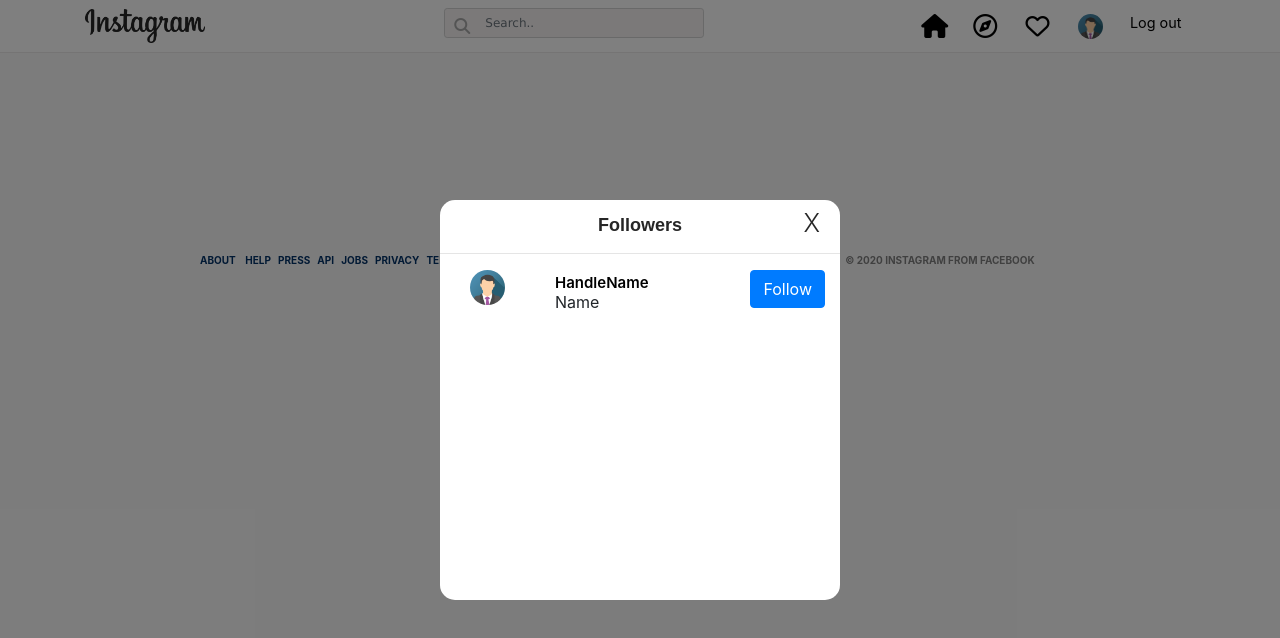
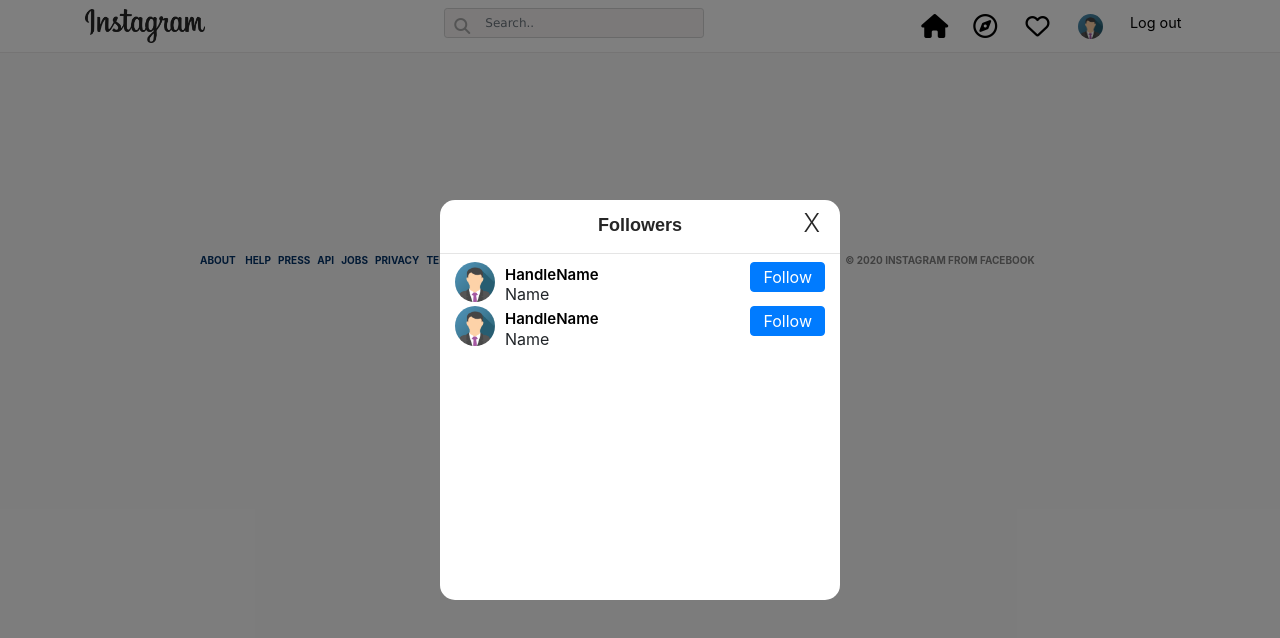
Before and after one commit to ambikak10/MERN-Stack-instagram-app, a React (Create React App) app in the folder client/: page /followers in a window 1280 px wide. Shown: the top 638 px of the page. Built offline with nearby package versions, Linux system fonts and the light colour scheme.

Commit message:
follow component

```diff
--- a/client/src/components/follow/Followers.js
+++ b/client/src/components/follow/Followers.js
@@ -20,11 +20,11 @@
 
               <div className='container'>
                 <div
-                  className='row'
+                  className='row spaceMargin'
                   // style={{ marginBottom: "10px" }}
                   // style={{position: "relative"}}
                 >
-                  <div className='col-sm-3 col-md-3 col-lg-3'>
+                  <div className='col-sm-3 col-md-3 col-lg-3 col-xxs-3'>
                     <Link to='#'>
                       <img
                         className='followers-avatar-icon'
@@ -34,14 +34,20 @@
                     </Link>
                   </div>
 
-                  <div className='col-sm-6 col-md-6 col-lg-6'>
-                    <Link to='#' class='fontStyleSizeColor'>
+                  <div className='col-sm-6 col-md-6 col-lg-6 col-xxs-6'>
+                    <Link
+                      to='#'
+                      class='fontStyleSizeColor'
+                      style={{ marginLeft: "-50px" }}
+                    >
                       HandleName
                     </Link>
-                    <div style={{ marginTop: "-4px" }}>Name</div>
+                    <div style={{ marginTop: "-4px", marginLeft: "-50px" }}>
+                      Name
+                    </div>
                   </div>
 
-                  <div className='col-sm-3 col-md-3 col-lg-3'>
+                  <div className='col-sm-3 col-md-3 col-lg-3 col-xxs-3'>
                     <button
                       className='btn btn-primary'
                       style={{
@@ -49,16 +55,17 @@
                         // right: "0",
                         // marginRight: "10px",
                         // height: "35px",
-                        // lineHeight: "2px",
+                        lineHeight: "2px",
                         // marginTop: "0px",
                         float: "right",
+                        height: "30px",
                       }}
                     >
                       Follow
                     </button>
                   </div>
 
-                  {/* <div className='col-sm-2 col-xxs-2 col-md-2 col-lg-2'>
+                  <div className='col-sm-3 col-md-3 col-lg-3 col-xxs-3'>
                     <Link to='#'>
                       <img
                         className='followers-avatar-icon'
@@ -68,14 +75,20 @@
                     </Link>
                   </div>
 
-                  <div className='col-sm-6 col-xxs-6 col-md-6 col-lg-6'>
-                    <Link to='#' class='fontStyleSizeColor'>
+                  <div className='col-sm-6 col-md-6 col-lg-6 col-xxs-6'>
+                    <Link
+                      to='#'
+                      class='fontStyleSizeColor'
+                      style={{ marginLeft: "-50px" }}
+                    >
                       HandleName
                     </Link>
-                    <div style={{ marginTop: "-4px" }}>Name</div>
+                    <div style={{ marginTop: "-4px", marginLeft: "-50px" }}>
+                      Name
+                    </div>
                   </div>
 
-                  <div className='col-sm-4 col-xxs-4 col-md-4 col-lg-4'>
+                  <div className='col-sm-3 col-md-3 col-lg-3 col-xxs-3'>
                     <button
                       className='btn btn-primary'
                       style={{
@@ -83,14 +96,15 @@
                         // right: "0",
                         // marginRight: "10px",
                         // height: "35px",
-                        // lineHeight: "2px",
+                        lineHeight: "2px",
                         // marginTop: "0px",
                         float: "right",
+                        height: "30px",
                       }}
                     >
                       Follow
                     </button>
-                  </div> */}
+                  </div>
                 </div>
               </div>
               {/* followers-container ends */}
--- a/client/src/components/follow/follow.css
+++ b/client/src/components/follow/follow.css
@@ -56,10 +56,9 @@
 }
 .followers-avatar-icon {
   border-radius: 50%;
-  width: 35px;
-  /* margin-top:-8px; */
-  margin-left: 15px;
-  margin-right: 12px;
+  width: 40px;
+  /* margin-left: 0px; */
+  margin-right: 2px;
 }
 .fontStyleSizeColor {
   font-size: 15px;
@@ -67,9 +66,6 @@
   font-family: inherit;
   font-weight: 600;
 }
-/* .col-md-7 {
-  margin-top: -10px;
-} */
-/* .spaceBelow {
-  margin-bottom: 50px;
-} */
+.spaceMargin {
+  margin-top: -8px;
+}
```
